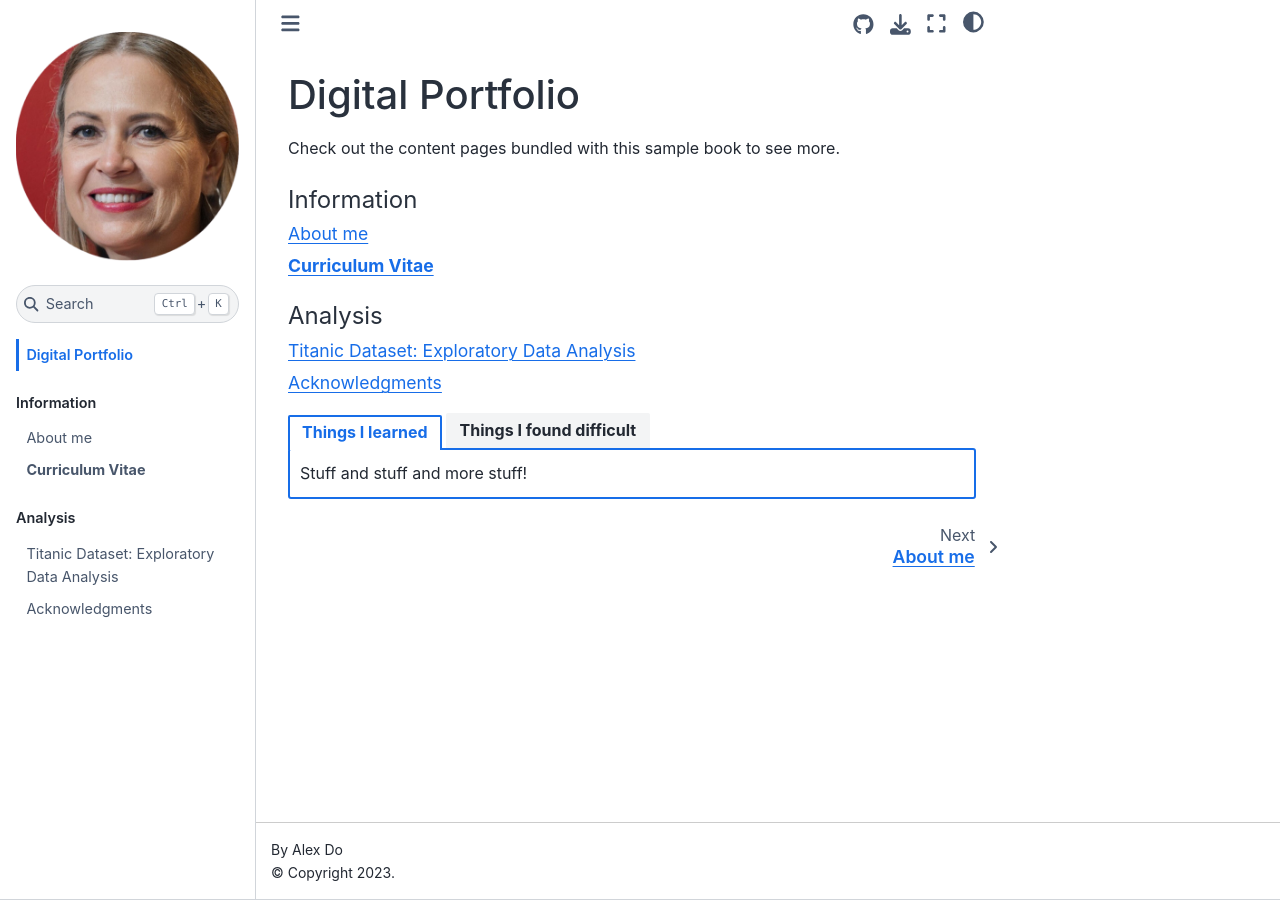
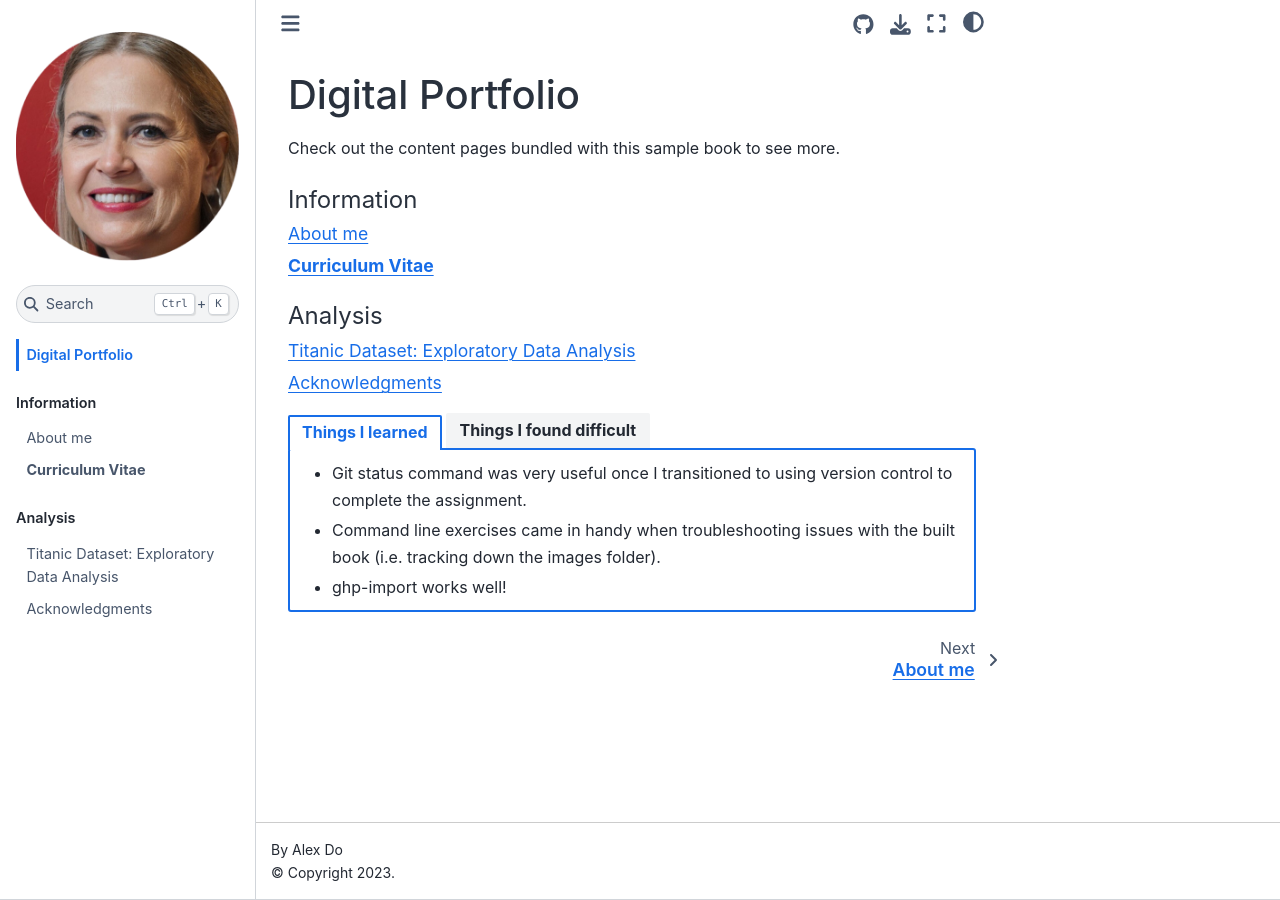
Before and after one commit to MattsRats/digital-portfolio, a Jupyter Book: the page built from intro.md, in a window 1280 px wide. Built offline with Jupyter Book 1.0.4 settings and Sphinx 7.4.7 and the Sphinx Book theme 1.1.4, drawn with Linux system fonts in a browser that asks for light colours.

Commit message:
fix issue #2

`````diff
--- a/intro.md
+++ b/intro.md
@@ -7,10 +7,17 @@
 
 ````{tab-set}
 ```{tab-item} Things I learned
-Stuff and stuff and more stuff!
+- Git status command was very useful once I transitioned to using version control
+to complete the assignment.
+- Command line exercises came in handy when troubleshooting issues with the built book
+(i.e. tracking down the images folder).
+- ghp-import works well!
 ```
 
 ```{tab-item} Things I found difficult
-The rest of the stuff
+- Some markup features weren't working: had issues with citations,
+images showing, and section indices.
+- Git authentication is annoying.
+
 ```
 ````
`````
